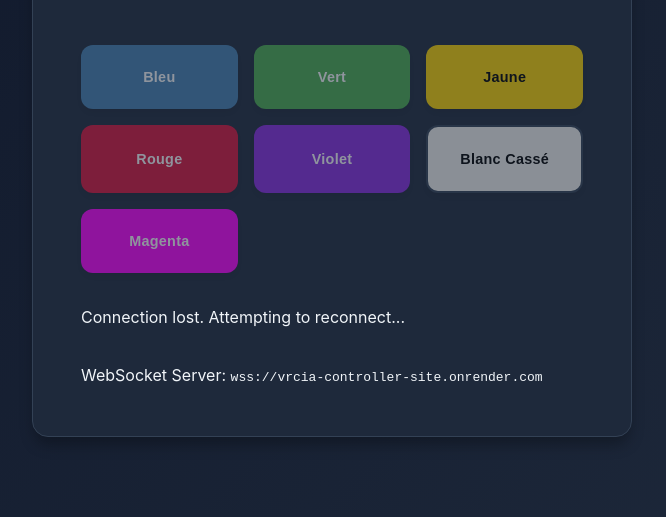
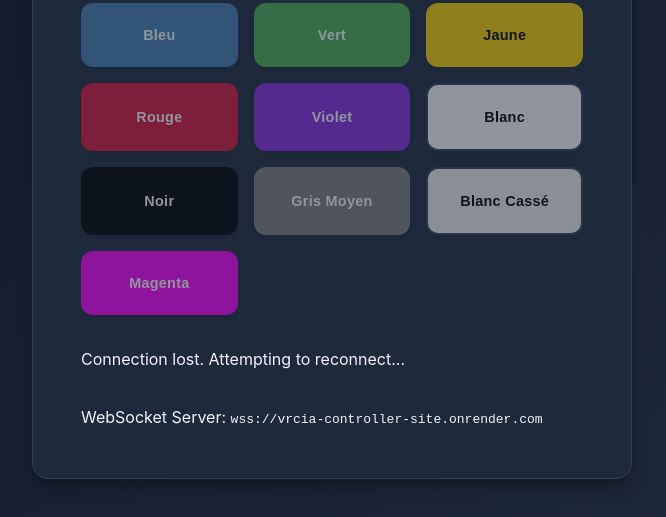
Before and after one commit to Achraf-ghazouani/VRCIA_Controller_site, a website: page index.html in a window 1280 px wide. Shown: the part 263-780 px from the top of the page, without its empty margins (308-974 px from the left). Drawn offline with Linux system fonts and the light colour scheme.

Commit message:
add new 3 colors

```diff
--- a/index.html
+++ b/index.html
@@ -39,6 +39,15 @@
                 <button class="color-btn" style="background-color: #8A2BE2;" data-color="#8A2BE2" data-name="Violet">
                     Violet
                 </button>
+                <button class="color-btn" style="background-color: #FFFFFF; color: #000; border: 2px solid #334155;" data-color="#FFFFFF" data-name="Blanc">
+                    Blanc
+                </button>
+                <button class="color-btn" style="background-color: #000000;" data-color="#000000" data-name="Noir">
+                    Noir
+                </button>
+                <button class="color-btn" style="background-color: #808080;" data-color="#808080" data-name="Gris Moyen">
+                    Gris Moyen
+                </button>
                 <button class="color-btn" style="background-color: #F5F5F0; color: #000; border: 2px solid #334155;" data-color="#F5F5F0" data-name="Blanc Cassé">
                     Blanc Cassé
                 </button>
```
